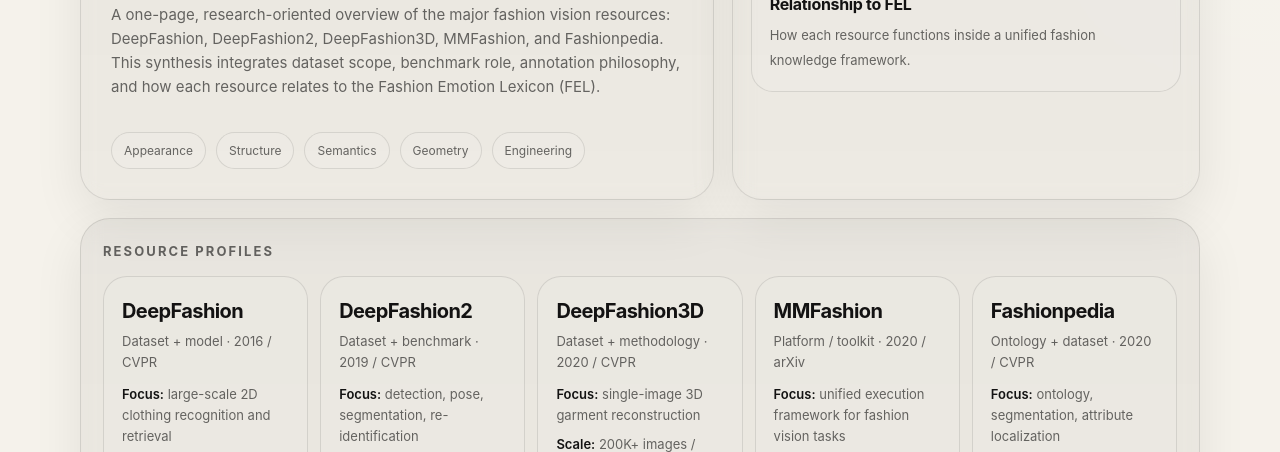
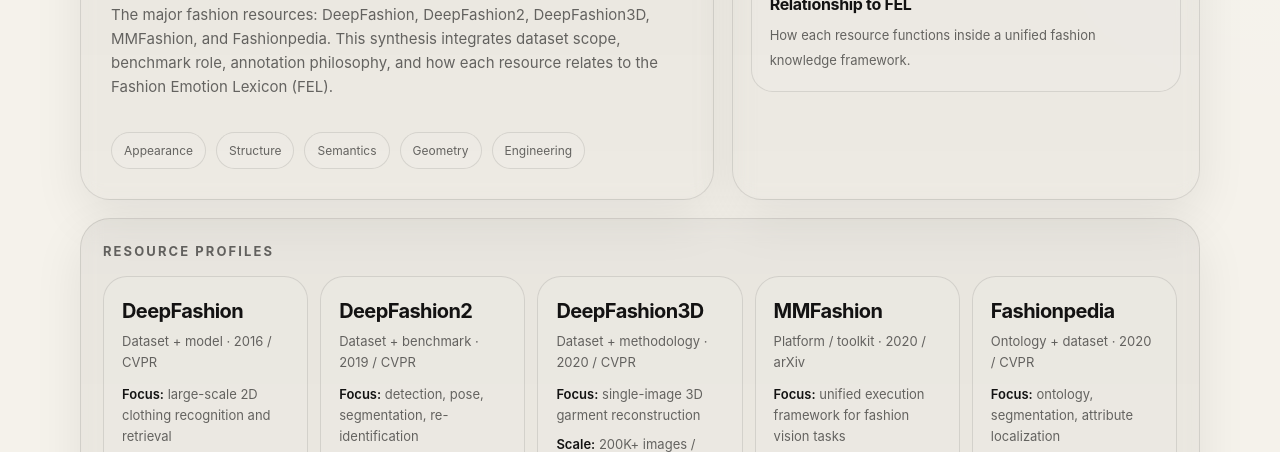
Before and after one commit to younghoe-kim/fashion-emotion-lexicon-dev, a plain HTML site: page docs/Fashion_vision_resources_onepage.html in a window 1280 px wide. Shown: the part 318-770 px from the top of the page. Drawn offline with Linux system fonts and the light colour scheme.

Commit message:
Fashion_vision_resources_onepage.html

```diff
--- a/docs/Fashion_vision_resources_onepage.html
+++ b/docs/Fashion_vision_resources_onepage.html
@@ -312,7 +312,7 @@
           <div class="kicker">Fashion Vision Resources</div>
           <h1>From Recognition to Geometry</h1>
           <p class="heroText">
-            A one-page, research-oriented overview of the major fashion vision resources:
+            The major fashion resources:
             DeepFashion, DeepFashion2, DeepFashion3D, MMFashion, and Fashionpedia.
             This synthesis integrates dataset scope, benchmark role, annotation philosophy,
             and how each resource relates to the Fashion Emotion Lexicon (FEL).
```
